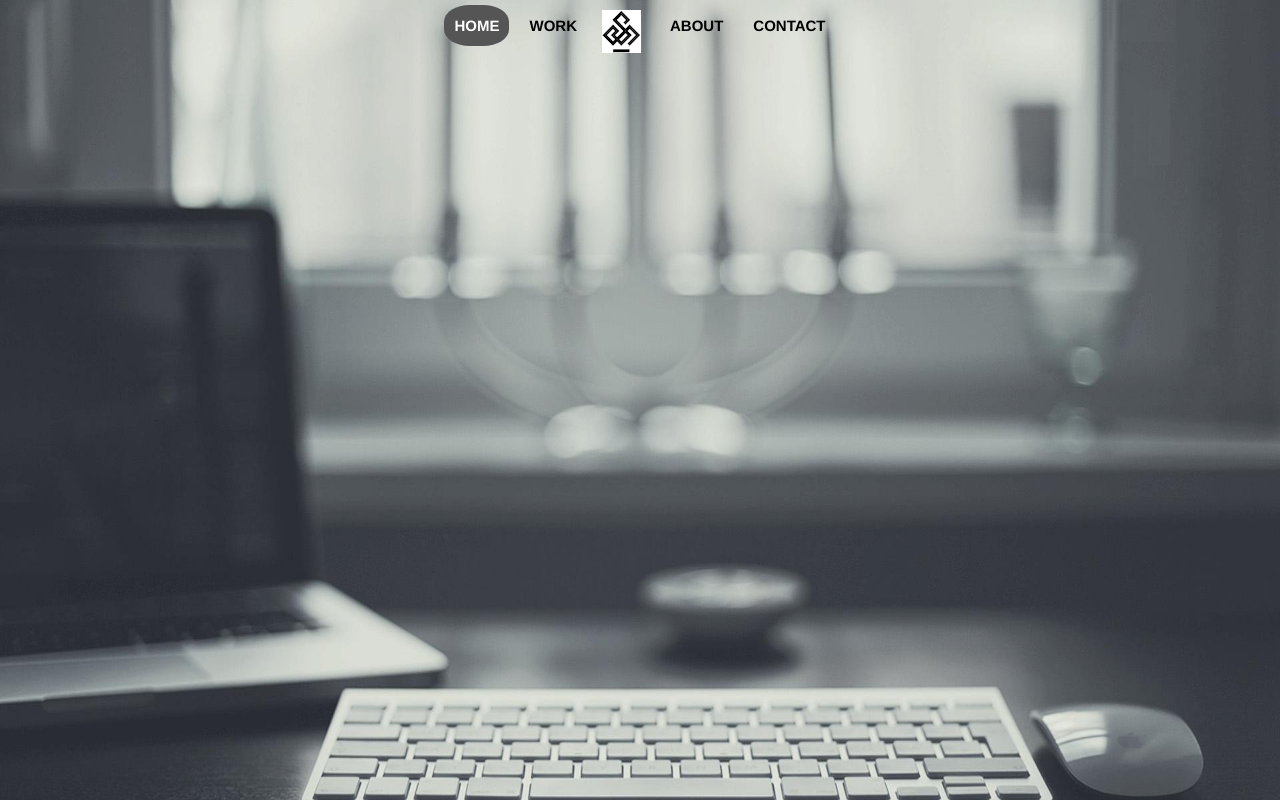
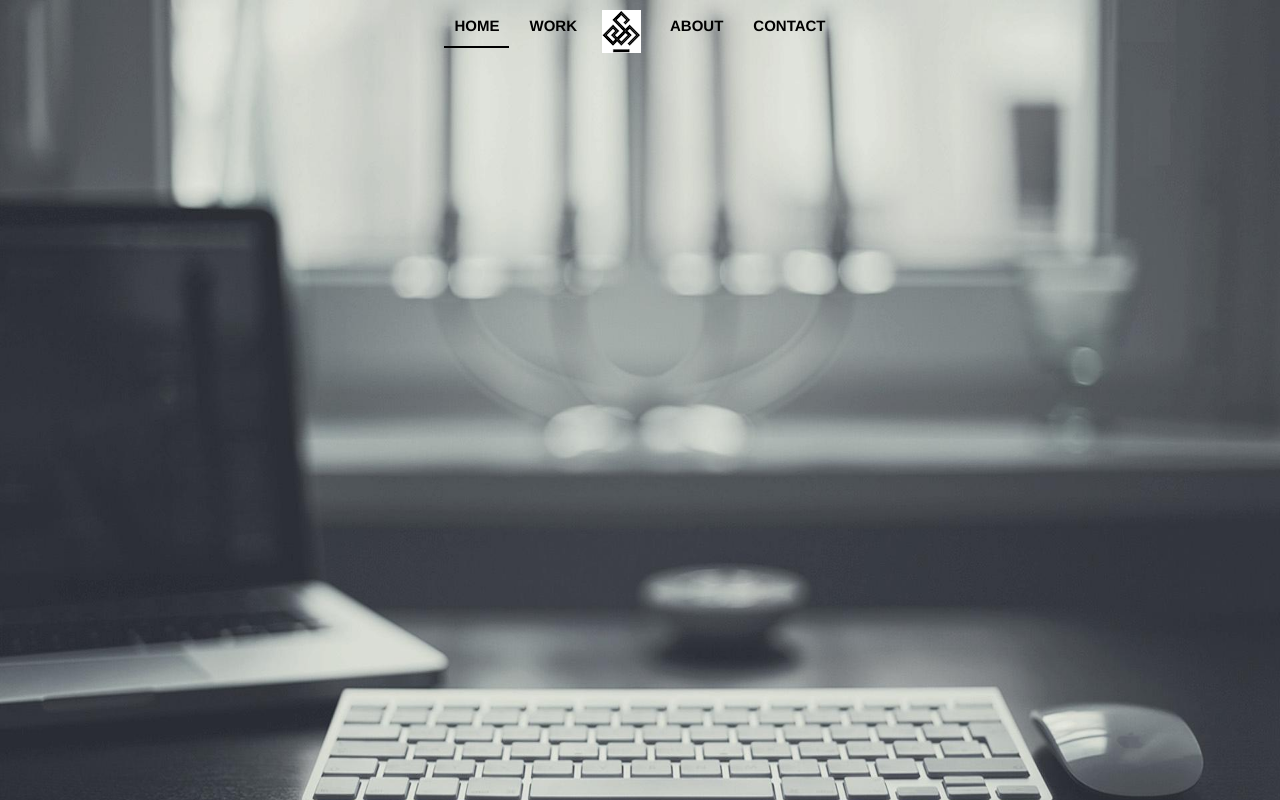
Before and after one commit to mewdew/Portfolio, a plain HTML site: page index.html in a window 1280 px wide. In both pictures the pointer is over the link "HOME". Shown: the top 800 px of the page. Drawn offline with Linux system fonts and the light colour scheme.

Commit message:
underline on hover

```diff
--- a/css/styles.css
+++ b/css/styles.css
@@ -64,9 +64,7 @@ body{
 }
 
 .mainNav li a:hover {
-  background-color: #555;
-  color: white;
-  border-radius: 40%;
+  border-bottom: 2px solid black;
 }
 
 
```
